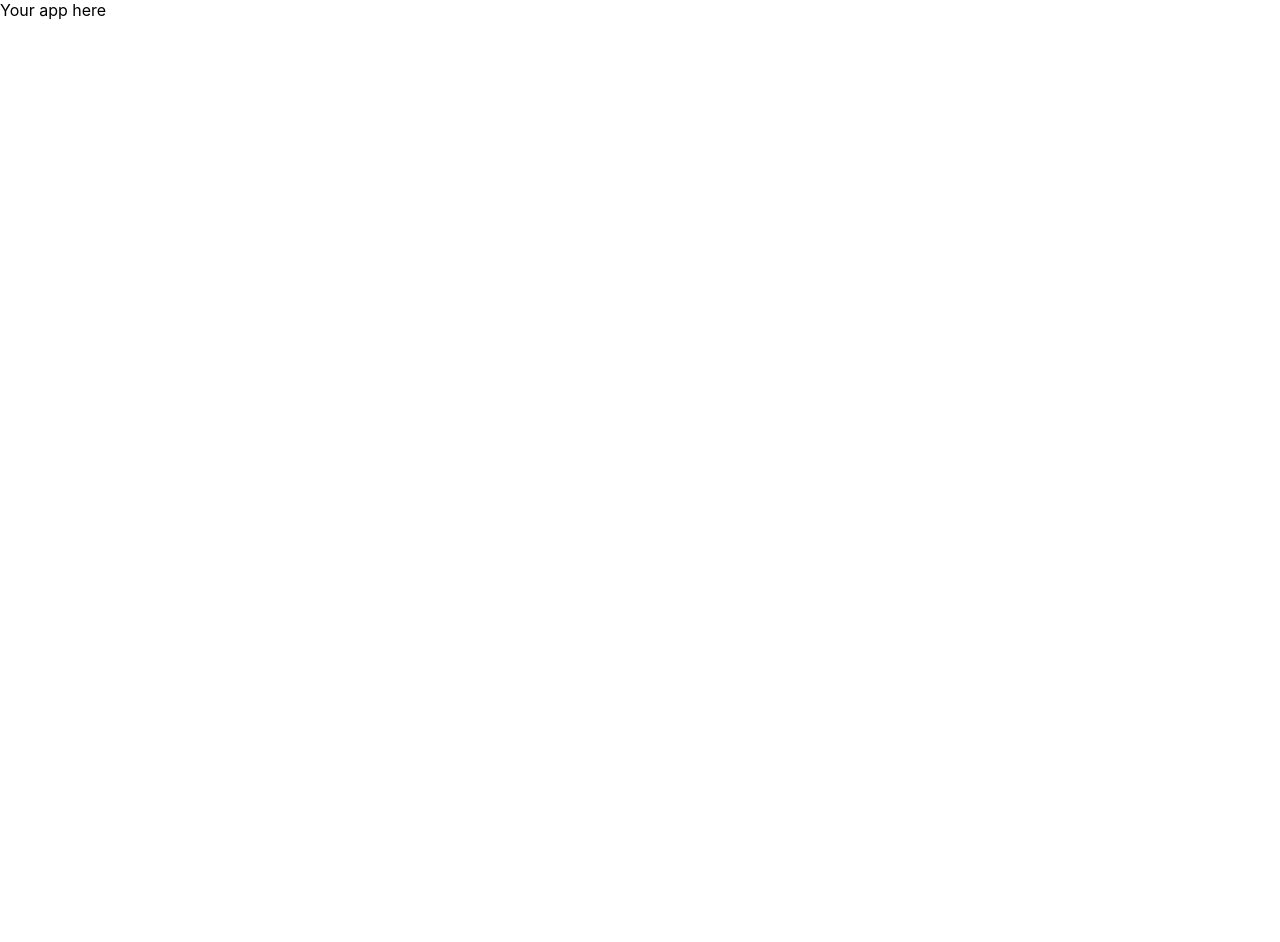
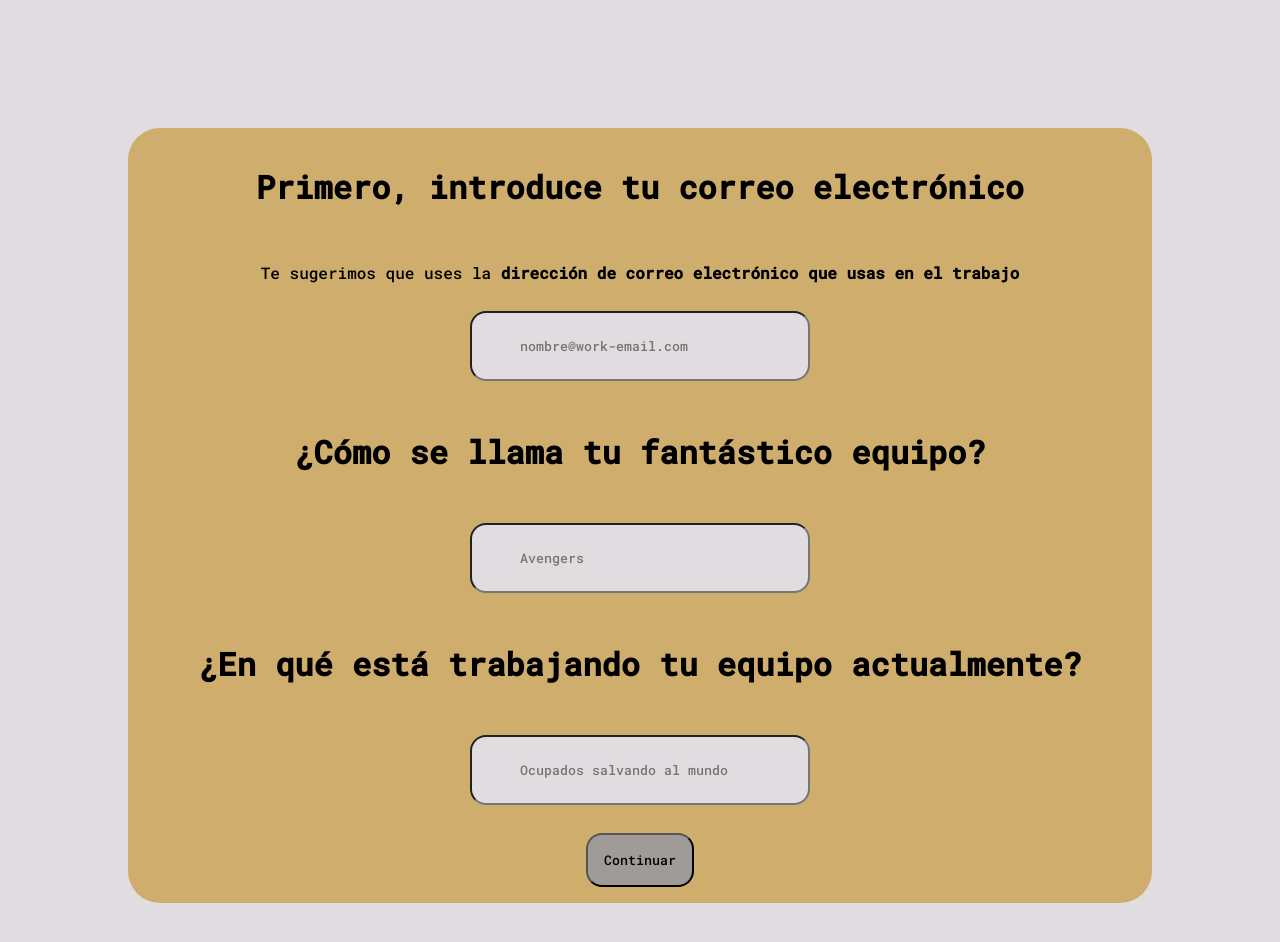
Before and after one commit to nds-fsd/slack, a React (Create React App) app in the folder frontend/: page / in a window 1280 px wide. Shown: the top 942 px of the page. Before the commit the page ends 800 px from the top, so only its background shows below. Built offline with nearby package versions, Linux system fonts and the light colour scheme.

Commit message:
css ok, falta botón y algún ajuste

```diff
--- a/frontend/public/index.html
+++ b/frontend/public/index.html
@@ -9,7 +9,12 @@
       content="Web site created using create-react-app"
     />
 
-    <title>React App</title>
+    <title>SkuadLack</title>
+    <link rel="shortcut icon" href="https://cdn-icons-png.flaticon.com/512/2174/2174076.png" />
+    <link rel="pre  onnect" href="https://fonts.googleapis.com">
+    <link rel="preconnect" href="https://fonts.gstatic.com" crossorigin>
+    <link href="https://fonts.googleapis.com/css2?family=Roboto+Mono:wght@500&display=swap" rel="stylesheet">
+    <script src="https://kit.fontawesome.com/d4f3850465.js" crossorigin="anonymous"></script>
   </head>
   <body>
     <noscript>You need to enable JavaScript to run this app.</noscript>
--- a/frontend/src/App.js
+++ b/frontend/src/App.js
@@ -1,9 +1,13 @@
 import './App.css';
+import FormOrganizacion from './Componentes/FormularioOrganizacion/formOrganizacion.jsx';
+
+
 
 function App() {
+
   return (
     <div>
-      Your app here
+      <FormOrganizacion/>
     </div>
   );
 }
--- /dev/null
+++ b/frontend/src/Componentes/FormularioOrganizacion/formOrganizacion.css
@@ -0,0 +1,48 @@
+*{
+    font-family: 'Roboto Mono', monospace;
+    background-color: #E1DCE0;
+}
+
+#formOrg{
+    display: flex;
+    flex-direction: column;
+    align-items: center;
+    background-color: #CEAD6D;
+    margin:10% 10% 10% 10%;
+    border-radius: 2rem;
+
+}
+
+.tituloFormOrg{
+    background-color: #CEAD6D;
+    border-radius: 15px;
+    padding: 1rem 1rem 1rem 1rem;
+    display: flex;
+    align-items: center;
+    justify-content: center;
+    text-align: center;
+}
+.comentarioCorreo{
+    background-color: #CEAD6D;
+}
+
+#butFormOrg{
+    background-color: #9e9b98;
+}
+
+.inputFormOrg{
+    padding: 1.5rem 3rem 1.5rem 3rem;
+    border-radius: 1rem;
+    margin: 0.75rem;
+    width: 15rem;
+}
+
+.button{
+    padding: 1rem 1rem 1rem 1rem;
+    margin: 1rem 1rem 1rem 1rem;
+    border-radius: 1rem;
+    background-color: #BACBDB;
+}
+#ButFormOrg{
+    background-color: #BACBDB;
+}
--- /dev/null
+++ b/frontend/src/Componentes/FormularioOrganizacion/formOrganizacion.jsx
@@ -0,0 +1,23 @@
+import React from "react";
+import Styles from "./formOrganizacion.css"
+
+const FormOrganizacion = () =>{
+    return(
+        <div id='formOrg'>
+            <h1 className="tituloFormOrg" id="tituloCorreo">Primero, introduce tu correo electrónico</h1>
+            <p className="comentarioCorreo">Te sugerimos que uses la<b className="comentarioCorreo"> dirección de correo electrónico que usas en el trabajo</b></p>
+            <input className="inputFormOrg" id = "inputCorreo" type = "text" placeholder="nombre@work-email.com" ></input>
+
+            <h1 className="tituloFormOrg" id="tituloNombreOrg">¿Cómo se llama tu fantástico equipo?</h1>
+            <input className="inputFormOrg" id = "inputNombreOrg" type = "text" placeholder="Avengers" ></input>
+
+            <h1 className="tituloFormOrg" id="tituloTrabajoActual">¿En qué está trabajando tu equipo actualmente?</h1>
+            <input className="inputFormOrg" id = "inputTrabajoActual" type = "text" placeholder="Ocupados salvando al mundo" ></input>
+            <button className="button" id='butFormOrg'>Continuar</button>
+
+        </div>
+
+
+)}
+
+export default FormOrganizacion
```
